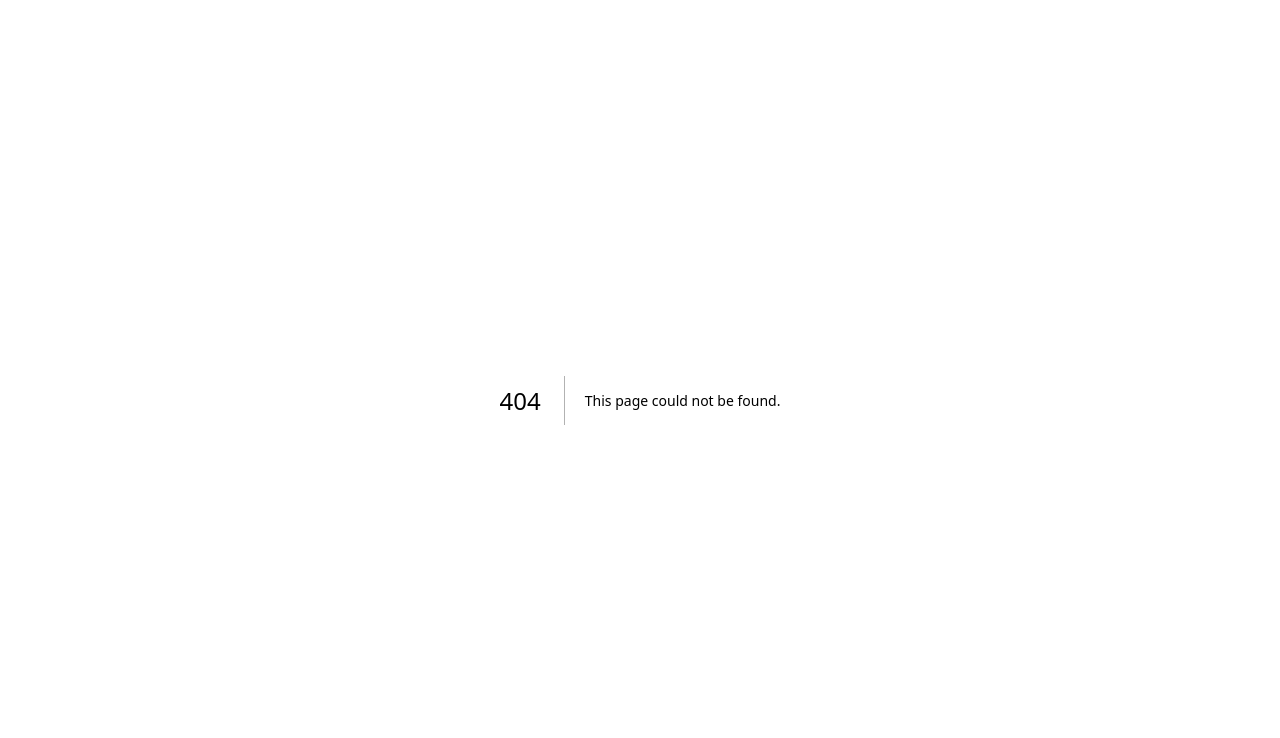
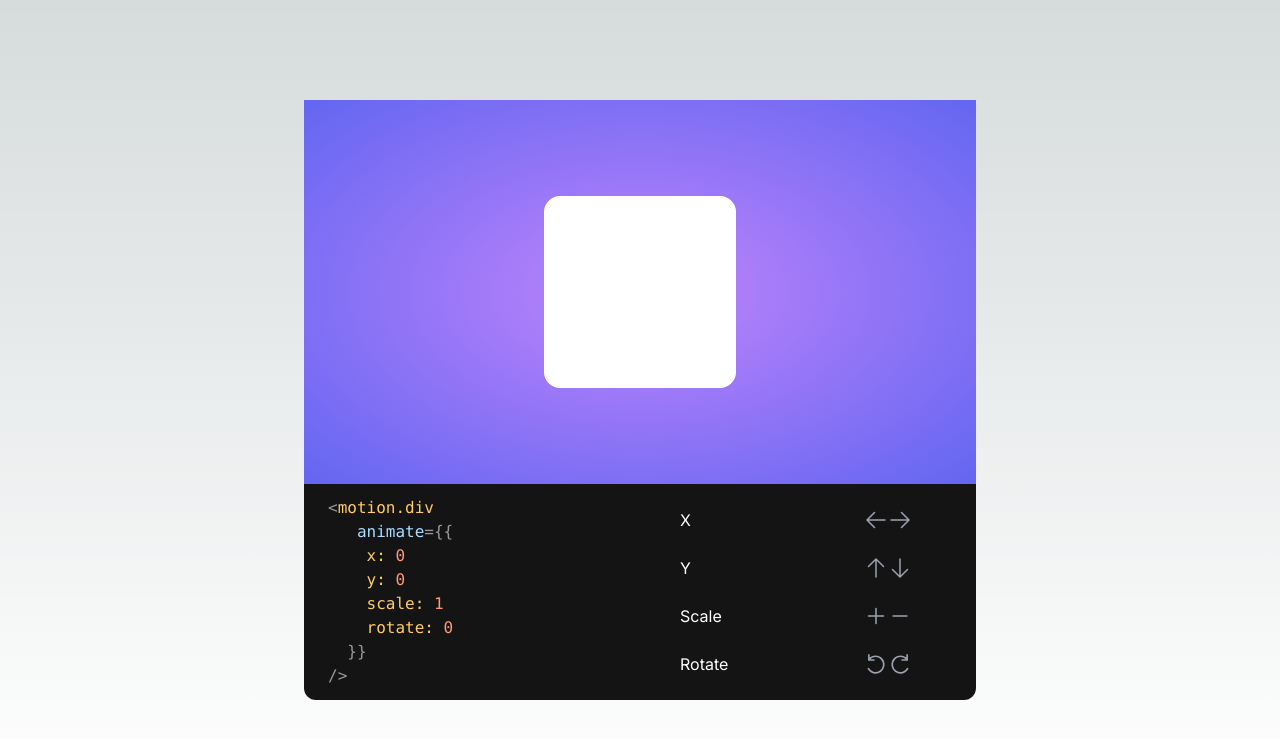
Before and after one commit to sozuki/framer-motion-gallery, a Next.js app: page /gallery/transform in a window 1280 px wide. Before the commit this address had no page. Shown: the top 738 px of the page. Built offline with nearby package versions, Linux system fonts and the light colour scheme.

Commit message:
added transform page

```diff
--- /dev/null
+++ b/app/gallery/(examples)/(transition)/movement/page.tsx
@@ -0,0 +1,9 @@
+import {Movement} from "@/ui/transition/movement";
+
+export default function Page() {
+  return (
+    <div>
+      <Movement />
+    </div>
+  )
+}
--- a/app/gallery/(examples)/(animation)/movement/page.tsx
+++ b/app/gallery/(examples)/(transition)/rotate/page.tsx
@@ -1,9 +1,9 @@
-import {Movement} from "@/ui/animation/movement";
+import {Rotate} from "@/ui/transition/rotate";
 
 export default function Page() {
   return (
     <div>
-      <Movement />
+      <Rotate></Rotate>
     </div>
   )
 }
--- /dev/null
+++ b/app/gallery/(examples)/(transition)/transform/page.tsx
@@ -0,0 +1,9 @@
+import {Transform} from "@/ui/transition/transform";
+
+export default function Page() {
+  return (
+    <div className="w-full min-h-screen flex">
+      <Transform />
+    </div>
+  )
+}
--- a/app/globals.css
+++ b/app/globals.css
@@ -30,4 +30,34 @@ body {
   .text-balance {
     text-wrap: balance;
   }
+  .code-golden {
+    color:#fc6;
+  }
+  .code-orange {
+    color:#f97;
+  }
+  .code-blue-100 {
+    color:#adf;
+  }
+  .code-blue-200 {
+    color:#2cd;
+  }
+  .code-blue-300 {
+    color:#0bf
+  }
+  .code-purple {
+    color: #b8f;
+  }
+  .code-dimmed-100 {
+    color:#999;
+  }
+  .code-dimmed-200 {
+    color:#666;
+  }
+  .code-dimmed-300 {
+    color:#444;
+  }
+  .bg-code {
+    background: #141414;
+  }
 }
--- a/lib/data.tsx
+++ b/lib/data.tsx
@@ -9,5 +9,10 @@ export const components : Component[] = [
     name: "Movement animation",
     category: "Animation",
     href: "/movement"
+  },
+  {
+    name: "Rotation animation",
+    category: "Animation",
+    href: "/rotate"
   }
 ]
--- a/next.config.mjs
+++ b/next.config.mjs
@@ -1,4 +1,12 @@
+import million from "million/compiler";
+
 /** @type {import('next').NextConfig} */
-const nextConfig = {};
+const nextConfig = {
+  reactStrictMode: true,
+};
 
-export default nextConfig;
+const millionConfig = {
+  auto: { rsc: true },
+};
+
+export default million.next(nextConfig, millionConfig);
--- a/package.json
+++ b/package.json
@@ -3,13 +3,14 @@
   "version": "0.1.0",
   "private": true,
   "scripts": {
-    "dev": "next dev",
+    "dev": "next dev --turbo",
     "build": "next build",
     "start": "next start",
     "lint": "next lint"
   },
   "dependencies": {
     "framer-motion": "^11.0.12",
+    "million": "latest",
     "next": "14.1.3",
     "react": "^18",
     "react-dom": "^18",
--- a/ui/animation/movement.tsx
+++ b/ui/transition/movement.tsx
@@ -24,10 +24,10 @@ export function Movement() {
           <button onClick={() => setX(80)}>
             <HiArrowRight className="text-gray-400 h-6 w-6 hover:text-gray-950"/>
           </button>
-        </div>
         <button onClick={() => setY(80)} className="mt-[-0.25rem]">
           <HiArrowDown className="text-gray-400 h-6 w-6 hover:text-gray-950"/>
         </button>
+        </div>
         {/*<GrRotateRight />*/}
         {/*<GrRotateLeft />*/}
       </div>
--- /dev/null
+++ b/ui/transition/rotate.tsx
@@ -0,0 +1,26 @@
+'use client';
+import {motion} from "framer-motion";
+import {useState} from "react";
+import { GrRotateLeft, GrRotateRight } from "react-icons/gr";
+
+export function Rotate() {
+  const [rotate, setRotate] = useState<number>(0);
+  return (
+    <div>
+      <div className="flex items-center justify-center gap-6 mb-4">
+          <button onClick={() => setRotate(prev => prev-90)}>
+            <GrRotateLeft className="text-gray-400 h-6 w-6 hover:text-gray-950"/>
+          </button>
+          <button onClick={() => setRotate(prev => prev+90)}>
+            <GrRotateRight className="text-gray-400 h-6 w-6 hover:text-gray-950"/>
+          </button>
+
+      </div>
+      <motion.div className="bg-inherit border border-gray-500 h-20 w-20 rounded-lg"
+                  animate={{rotate}}
+      >
+
+      </motion.div>
+    </div>
+  )
+}
--- /dev/null
+++ b/ui/transition/transform.tsx
@@ -0,0 +1,108 @@
+'use client';
+import {motion} from "framer-motion";
+import {useState} from "react";
+import {HiArrowDown, HiArrowLeft, HiArrowRight, HiArrowUp, HiPlus, HiMinus} from "react-icons/hi2";
+import {GrRotateLeft, GrRotateRight} from "react-icons/gr";
+
+export function Transform() {
+  const [x, setX] = useState<number>(0);
+  const [y, setY] = useState<number>(0);
+  const [rotate, setRotate] = useState<number>(0);
+  const [scale, setScale] = useState<number>(1);
+
+  return (
+    <div className="flex flex-col p-3 justify-center items-center w-full overflow-hidden ">
+      {/* main scene*/}
+      <div
+        className="w-full h-96 bg-gradient-radial from-purple-400 to-indigo-500 flex justify-center items-center max-w-2xl overflow-hidden">
+        <motion.div
+          animate={{x, y, rotate, scale}}
+          className="bg-white size-48 rounded-2xl "/>
+      </div>
+      <div className="w-full max-w-2xl flex rounded-b-xl px-6 py-3 bg-code">
+        {/* code */}
+        <code className="basis-1/2">
+          <pre className="code-golden ">
+            <div><span className="code-dimmed-100">{"<"}</span>{"motion.div"}</div>
+            <div className="code-blue-100"> <span className="code-blue-100">{`  animate`}</span><span
+              className="code-dimmed-100">{`={{`}</span></div>
+            <div>{`    x:`} <span className="code-orange">{`${x}`}</span></div>
+            <div>{`    y:`} <span className="code-orange">{`${y}`}</span></div>
+            <div>{`    scale:`} <span className="code-orange">{`${scale}`}</span></div>
+            <div>{`    rotate:`} <span className="code-orange">{`${rotate}`}</span></div>
+            <div><span className="code-dimmed-100">{"  }}"}</span></div>
+            <div><span className="code-dimmed-100">{"/>"}</span></div>
+          </pre>
+        </code>
+
+        {/* tweaks*/}
+        <div className="flex flex-col basis-1/2 items-center justify-around">
+          <div className="flex w-full justify-around text-white">
+            <div className="basis-1/3">X</div>
+            <div className="flex">
+              <button onClick={() => setX(prev => {
+                if (prev > -500) prev -= 100;
+                return prev
+              })}>
+                <HiArrowLeft className="text-gray-400 h-6 w-6 hover:text-white"/>
+              </button>
+              <button onClick={() => setX(prev => {
+                if (prev < 500) prev += 100;
+                return prev
+              })}>
+                <HiArrowRight className="text-gray-400 h-6 w-6 hover:text-white"/>
+              </button>
+            </div>
+          </div>
+          <div className="flex w-full justify-around text-white">
+            <div className="basis-1/3">Y</div>
+            <div className="flex">
+              <button onClick={() => setY(prev => {
+                if (prev > -500) prev -= 100;
+                return prev
+              })}>
+                <HiArrowUp className="text-gray-400 h-6 w-6 hover:text-white "/>
+              </button>
+              <button onClick={() => setY(prev => {
+                if (prev < 500) prev += 100;
+                return prev
+              })}>
+                <HiArrowDown className="text-gray-400 h-6 w-6 hover:text-white"/>
+              </button>
+            </div>
+          </div>
+          <div className="flex w-full justify-around text-white">
+            <div className="basis-1/3">Scale</div>
+            <div className="flex">
+              <button onClick={() => setScale(prev => {
+                if (prev < 3) prev += 0.5;
+                return prev
+              })}>
+                <HiPlus className="text-gray-400 h-6 w-6 hover:text-white "/>
+              </button>
+              <button onClick={() => setScale(prev => {
+                if (prev > -3) prev -= 0.5;
+                return prev
+              })}>
+                <HiMinus className="text-gray-400 h-6 w-6 hover:text-white"/>
+              </button>
+            </div>
+          </div>
+          <div className="flex w-full justify-around text-white">
+            <div className="basis-1/3">Rotate</div>
+            <div className="flex ">
+              <button onClick={() => setRotate(prev => prev - 90)}>
+                <GrRotateLeft className="text-gray-400 h-6 w-6 hover:text-white"/>
+              </button>
+              <button onClick={() => setRotate(prev => prev + 90)}>
+                <GrRotateRight className="text-gray-400 h-6 w-6 hover:text-white"/>
+              </button>
+            </div>
+          </div>
+
+
+        </div>
+      </div>
+    </div>
+  )
+}
```
Also changed, not shown: 1 other file (tests, documents, lock files or other folders).
